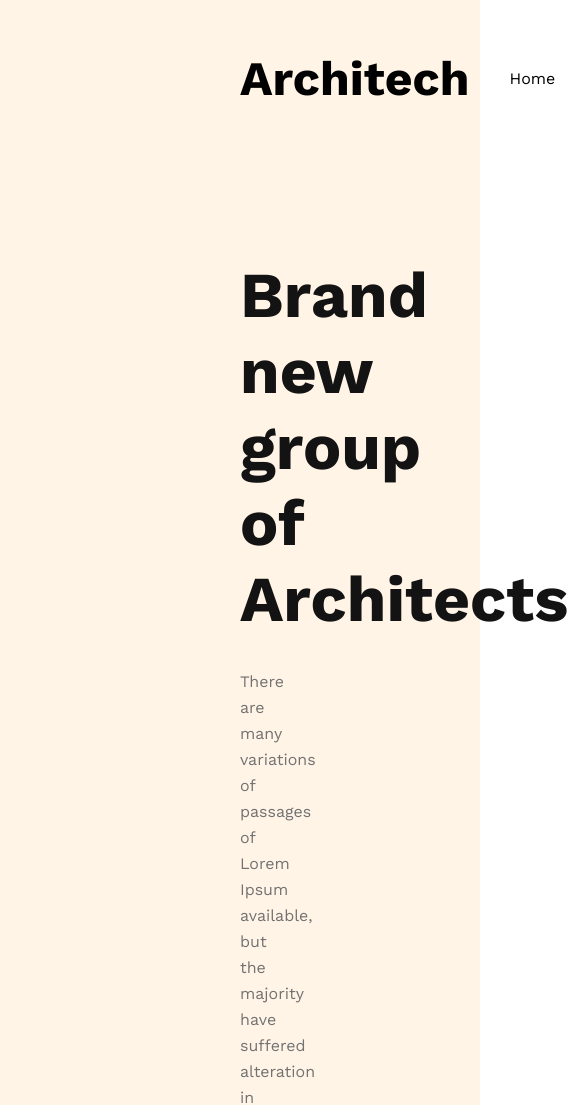
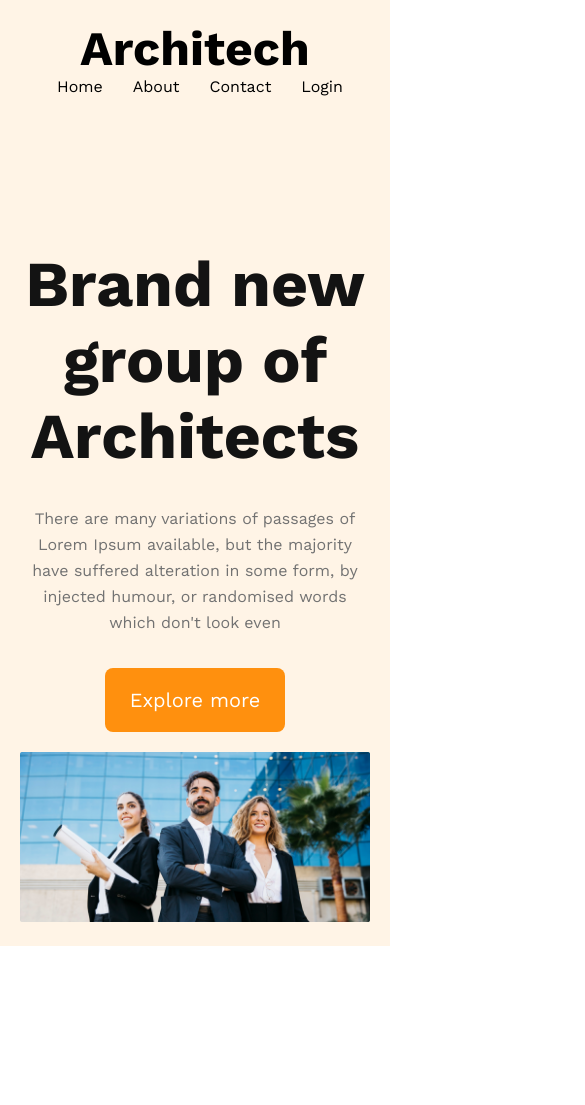
Before and after one commit to TalhaTamim67/architect, a plain HTML site: page index.html in a window 390 px wide. Shown: the top 1105 px of the page, 585 px wide, since content can reach past the window. After the commit the page ends 946 px from the top, so only its background shows below. Drawn offline with nearby package versions, Linux system fonts and the light colour scheme.

Commit message:
responsive for header added

```diff
--- a/index.html
+++ b/index.html
@@ -31,7 +31,7 @@
                 <p class="banner-description">
                     There are many variations of passages of Lorem Ipsum available, but the majority have suffered alteration in some form, by injected humour, or randomised words which don't look even
                 </p>
-               <button class="btn-" rimary="">Explore more</button>
+               <button class="btn-primary">Explore more</button>
                 </div>
             </div>
 
--- a/styles/architect.css
+++ b/styles/architect.css
@@ -1,6 +1,20 @@
     /* work sans font  */
   @import url('https://fonts.googleapis.com/css2?family=Lato:ital,wght@0,100;0,300;0,400;0,700;0,900;1,100;1,300;1,400;1,700;1,900&family=Open+Sans:wght@400;700;800&family=Work+Sans:ital,wght@0,400;0,600;0,700;0,800;1,400;1,600&display=swap');
 
+ /* share styles  */
+
+/* btn styles  */
+
+.btn-primary {
+    border-radius: 8px;
+    background: #FF900E;
+    padding: 20px 25px;
+    color: #fff;
+    font-size: 1.25rem;
+    border: none;
+    cursor: pointer;
+
+}
 
     * {
     margin: 0;
@@ -55,6 +69,10 @@
     padding-bottom: 32px;
     }
 
+     .banner img {
+        width: 100%;
+        margin-top:20px ;
+     }
      .banner-description {
         color: var(--dark-03, #727272);
        padding-bottom: 32px;
@@ -78,3 +96,53 @@
         align-items: center;
 
      }
+
+
+
+     /* responsive style   */
+
+     /* Mobile devices  */
+
+     @media screen and (max-width:576px) {
+
+        header {
+            padding: 20px;
+        }
+
+
+        .banner-content {
+            max-width: 100%;
+
+
+         }
+
+         nav {
+            flex-direction: column;
+         }
+
+
+
+
+
+
+     }
+
+
+
+     /* Tab responsive  */
+
+     @media screen and (min-width: 576px) and (max-width: 960px) {
+        nav {
+            flex-direction: column;
+         }
+
+         header {
+            padding: 50px;
+        }
+
+        .banner-content {
+            max-width: 100%;
+
+
+         }
+     }
```
